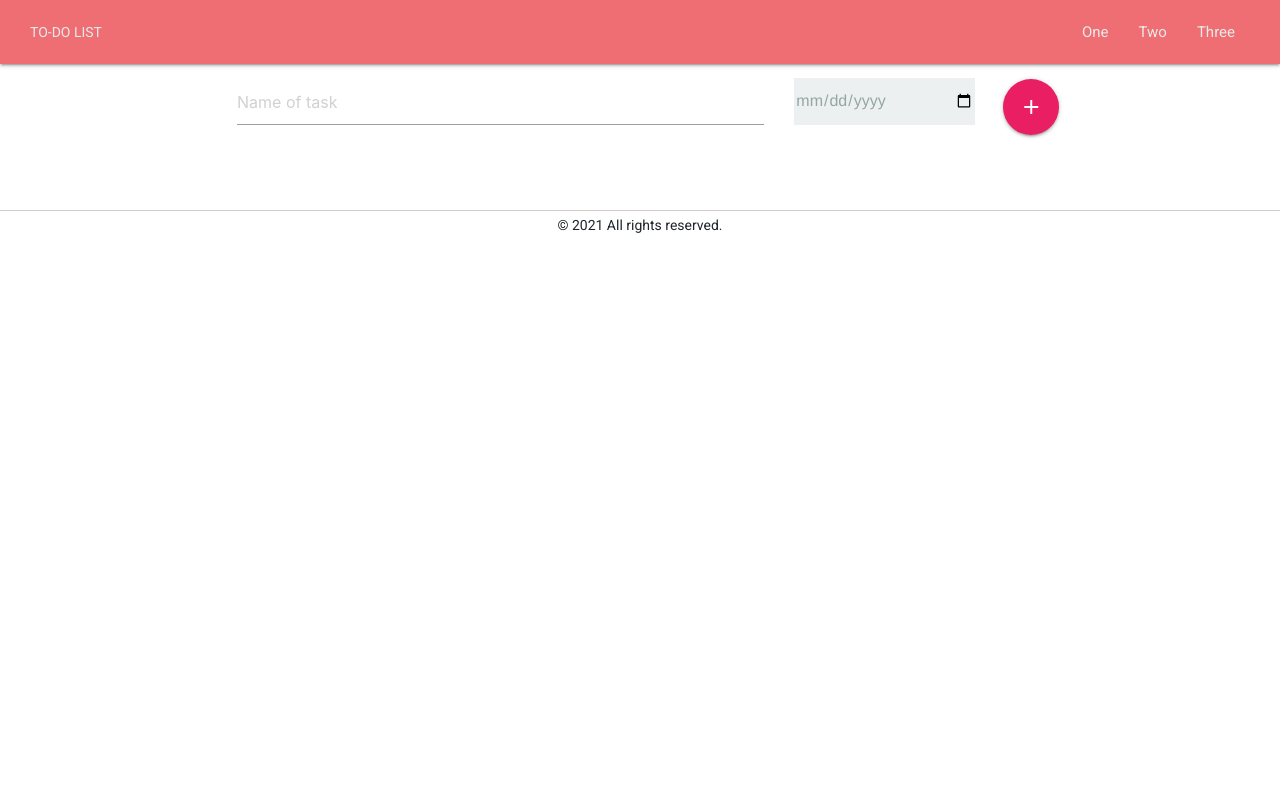
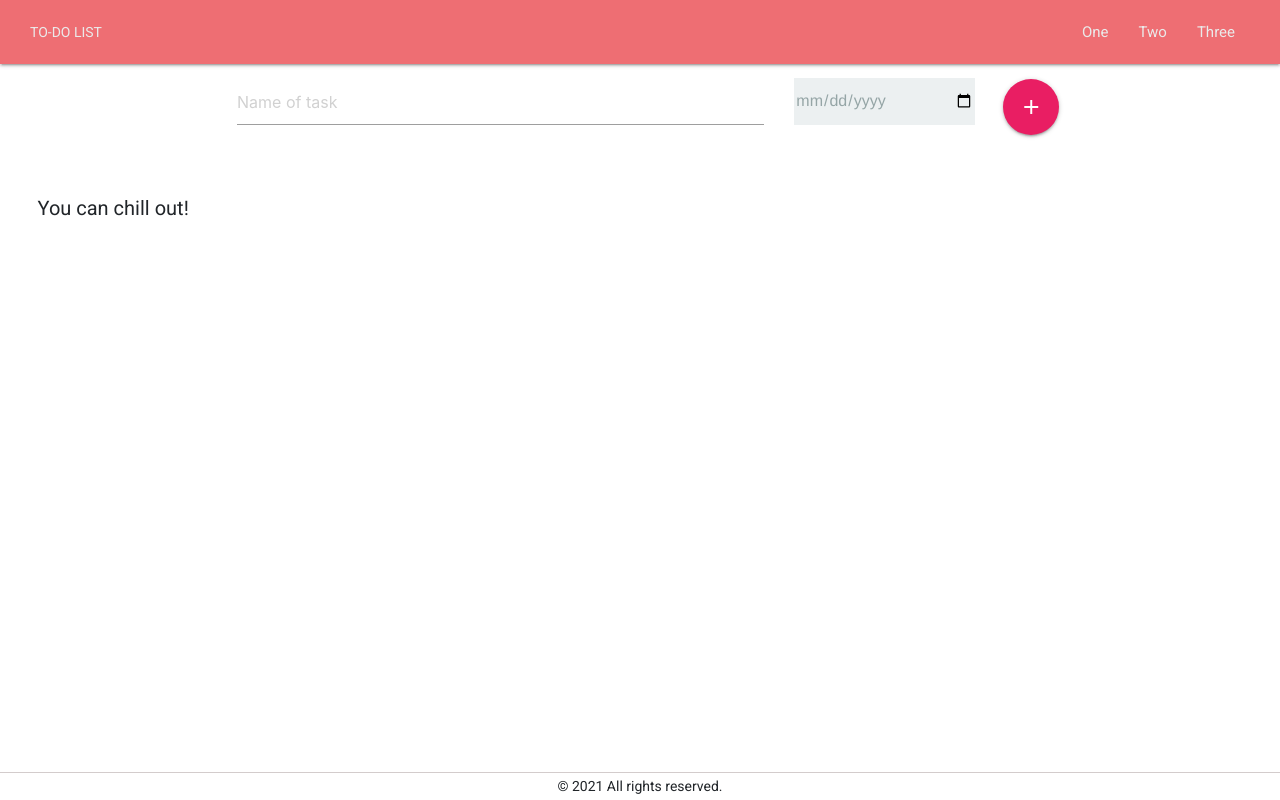
Before and after one commit to Anna21Tori/TO-DO, an Angular app: page / in a window 1280 px wide. Built offline with nearby package versions, Linux system fonts and the light colour scheme; no server answers.

Commit message:
Set footer on bootom screen

```diff
--- a/src/app/app.component.css
+++ b/src/app/app.component.css
@@ -21,3 +21,10 @@ input[type='date'].disabled::-webkit-inner-spin-button {
   width:50%;
   margin:auto;
 }
+
+:host{
+  height: 100%;
+  display: flex;
+  flex-direction: column;
+  justify-content: space-between;
+}
--- a/src/app/app.component.html
+++ b/src/app/app.component.html
@@ -1,18 +1,26 @@
 <app-header>
   {{config?.title | uppercase}}
 </app-header>
+<div class="flex-fill">
   <div class="container">
     <div class="row">
       <div class="col-xl-12">
         <app-form (newTask)="addNewTask($event)"></app-form>
       </div>
     </div>
+  </div>
+  <div class="container-fluid">
     <div class="row justify-content-center">
-    <div class="col-xl-10">
+      <div class="col-xl-6">
+        <app-panel [numPending]="numPending"></app-panel>
+      </div>
+      <div class="col-xl-6">
         <app-tasks [tasks]="tasks" (idTask)="deleteTask($event)" (updateTask)="update($event)"></app-tasks>
       </div>
     </div>
   </div>
+</div>
+
 <app-footer>
   © {{config?.date | date: 'yyyy'}} {{config?.footer}}
 </app-footer>
--- a/src/app/app.component.ts
+++ b/src/app/app.component.ts
@@ -11,11 +11,12 @@ import {StatusTask} from './models/statusTask';
 export class AppComponent implements OnInit{
   config: { [key: string]: string | Date } = null;
   tasks: Task[];
+  numPending: number;
   constructor(private http: HttpTasksService, private ref: ChangeDetectorRef) {
   }
 
   ngOnInit(): void {
-
+    this.numPending = 0;
     this.config = {
       title: 'to-do list',
       footer: ' All rights reserved.',
@@ -48,6 +49,7 @@ export class AppComponent implements OnInit{
     const doneTask = this.tasks.filter((item) => {
       return StatusTask[item.status.toString()] === 2 ? item : null;
     });
+    this.numPending = pendingTask.length;
     this.tasks = [... pendingTask, ... doneTask];
 
   }
--- a/src/app/app.module.ts
+++ b/src/app/app.module.ts
@@ -19,6 +19,7 @@ import {DatePipe} from '@angular/common';
 import { DeleteComponent } from './delete/delete.component';
 import { DoneComponent } from './done/done.component';
 import {MatDatepickerModule} from '@angular/material/datepicker';
+import { PanelComponent } from './panel/panel.component';
 
 
 
@@ -31,7 +32,8 @@ import {MatDatepickerModule} from '@angular/material/datepicker';
     FormComponent,
     EditComponent,
     DeleteComponent,
-    DoneComponent
+    DoneComponent,
+    PanelComponent
   ],
   imports: [
     BrowserModule,
--- a/src/app/footer/footer.component.css
+++ b/src/app/footer/footer.component.css
@@ -1,8 +1,14 @@
 footer{
-  display: flex;
-  flex-direction: row;
-  justify-content: center;
-  align-items: baseline;
+  /*display: flex;*/
+  /*flex-direction: row;*/
+  /*justify-content: center;*/
+  /*align-items: baseline;*/
   border-top: rgb(211, 204, 204) solid 1px;
   text-align: center;
+
+
 }
+:host{
+
+  align-items:flex-end;
+}
--- /dev/null
+++ b/src/app/panel/panel.component.css
@@ -0,0 +1,4 @@
+p{
+  font-size: 20px;
+  margin: 0px !important;
+}
--- /dev/null
+++ b/src/app/panel/panel.component.html
@@ -0,0 +1,10 @@
+<div class="d-sm-inline-flex flex-row">
+  <div class="align-self-center p-2" [ngSwitch]="numPending">
+    <p *ngSwitchCase="0"> You can chill out!</p>
+    <p *ngSwitchCase="1"> You have 1 pending task!</p>
+    <p *ngSwitchDefault> You have {{numPending}} pending tasks!</p>
+  </div>
+  <div  class="p-2" *ngIf="numPending != 0">
+    <button mat-raised-button color="accent">Clear All!<i class="material-icons">delete</i></button>
+  </div>
+</div>
--- /dev/null
+++ b/src/app/panel/panel.component.ts
@@ -0,0 +1,16 @@
+import {Component, Input, OnInit} from '@angular/core';
+import {Task} from '../models/task';
+
+@Component({
+  selector: 'app-panel',
+  templateUrl: './panel.component.html',
+  styleUrls: ['./panel.component.css']
+})
+export class PanelComponent implements OnInit {
+  @Input() numPending: number;
+  constructor() { }
+
+  ngOnInit(): void {
+  }
+
+}
--- a/src/styles.css
+++ b/src/styles.css
@@ -1,5 +1,8 @@
 /* You can add global styles to this file, and also import other style files */
 
 
-html, body { height: 100%; }
+html{ height: 100%; }
+body{
+  height: 100%;
+}
 body { margin: 0; font-family: Roboto, "Helvetica Neue", sans-serif; }
```
Also changed, not shown: src/app/form/form.component.css (line endings or trailing spaces), src/app/header/header.component.css (line endings or trailing spaces), src/app/tasks/tasks.component.html (line endings or trailing spaces). Lines whose indentation alone changed are shown as unchanged.
